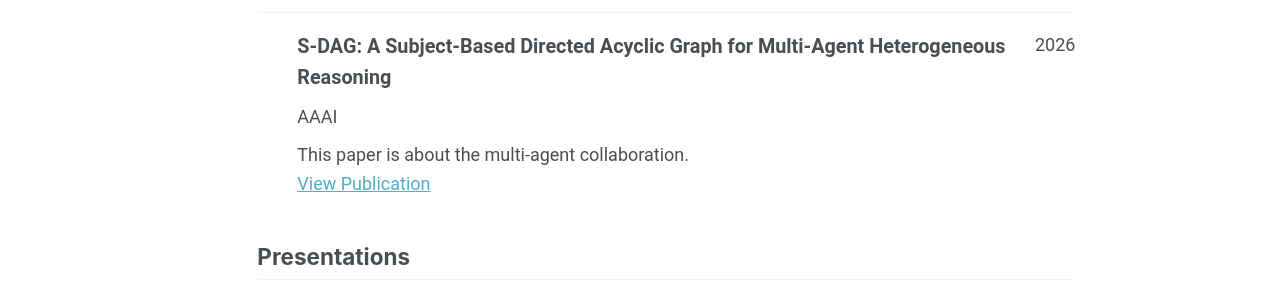
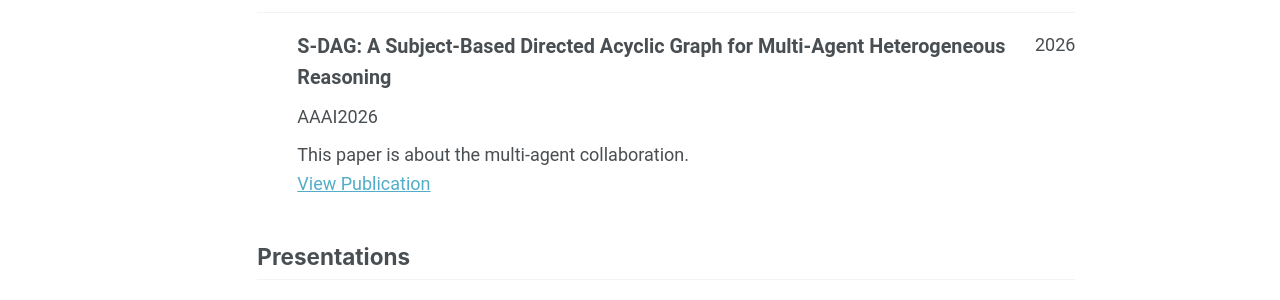
Before and after one commit to Jiangwen-Dong/Jiangwen-Dong.github.io, a Jekyll site: the page built from _pages/cv-json.md, in a window 1280 px wide and 900 px high, scrolled down 694 px. Shown: the part 154-454 px from the top of the window. Built offline with Jekyll 4.4.1, drawn with Linux system fonts in a browser that asks for light colours; a script that is not in the unit is left out; a file with an impossible date is left out.

Commit message:
Update cv.json

```diff
--- a/_data/cv.json
+++ b/_data/cv.json
@@ -53,7 +53,7 @@
   "publications": [
     {
       "name": "S-DAG: A Subject-Based Directed Acyclic Graph for Multi-Agent Heterogeneous Reasoning",
-      "publisher": "AAAI",
+      "publisher": "AAAI2026",
       "releaseDate": "2026-01-20",
       "website": "https://arxiv.org/abs/2511.06727",
       "summary": "This paper is about the multi-agent collaboration."
```
